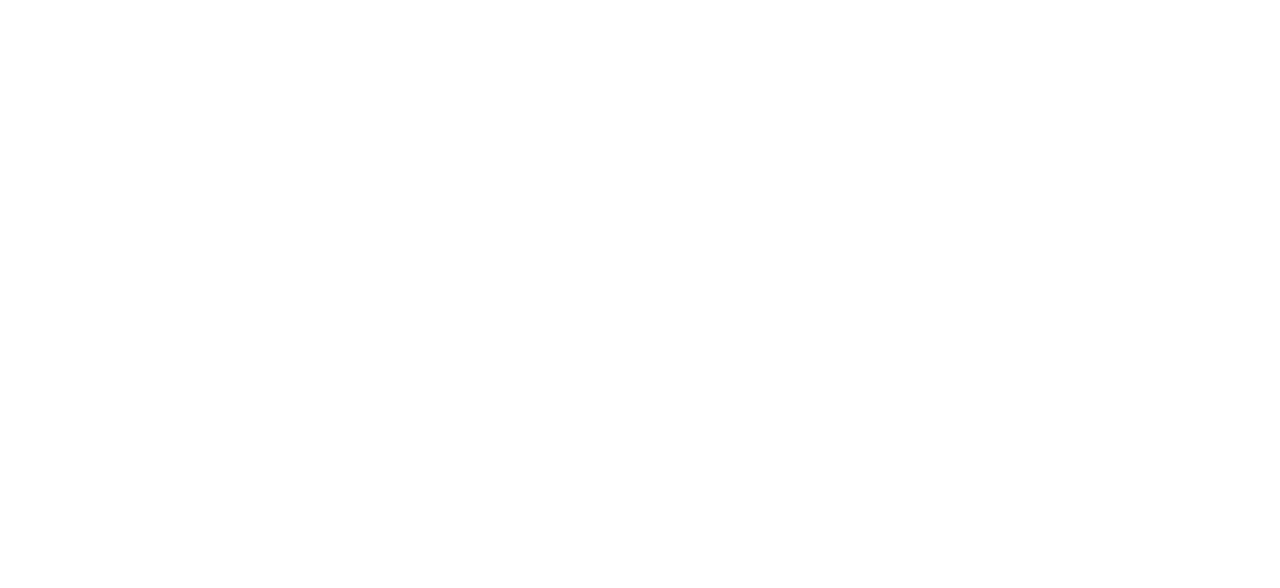
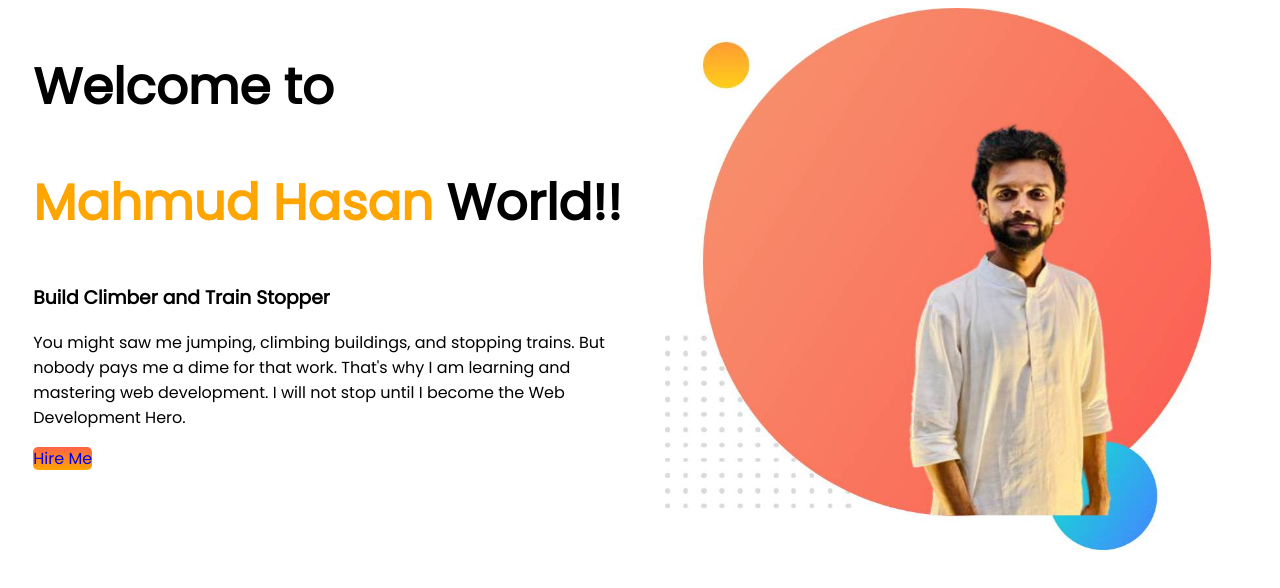
Before and after one commit to MAHMUDHASANSADI/developer-portfolio, a plain HTML site: page index.html in a window 1280 px wide. Drawn offline with Linux system fonts and the light colour scheme.

Commit message:
halfprojectdone

```diff
--- a/index.html
+++ b/index.html
@@ -1,13 +1,36 @@
 <!DOCTYPE html>
 <html lang="en">
+
 <head>
     <meta charset="UTF-8">
     <meta http-equiv="X-UA-Compatible" content="IE=edge">
     <meta name="viewport" content="width=device-width, initial-scale=1.0">
     <title>Mahmud Hasan Portfolio</title>
+    <link rel="preconnect" href="https://fonts.googleapis.com">
+    <link rel="preconnect" href="https://fonts.gstatic.com" crossorigin>
+    <link href="https://fonts.googleapis.com/css2?family=Poppins&display=swap" rel="stylesheet">
     <link rel="stylesheet" href="style.css">
 </head>
+
 <body>
+    <section>
+        <div class="half-width">
+            <h1>Welcome to</h1>
 
+            <h1><span class="orange-color">Mahmud Hasan</span> World!!</h1>
+
+            <h3>Build Climber and Train Stopper</h3>
+            <p>You might saw me jumping, climbing buildings, and stopping trains. But nobody pays me a dime for that
+                work. That's why I am learning and mastering web development. I will not stop until I become the Web
+                Development Hero.</p>
+            <a class="link-button" target="_blank"
+                href="https://www.linkedin.com/feed/?trk=guest_homepage-basic_nav-header-signin">Hire
+                Me</a>
+        </div>
+        <div class="half-width">
+            <img src="showoff/my-bg.jpg" alt="">
+        </div>
+    </section>
 </body>
+
 </html>
--- a/style.css
+++ b/style.css
@@ -0,0 +1,27 @@
+body{
+    font-family: 'Poppins', sans-serif;
+}
+h1{
+    font-size: 50px;
+}
+.orange-color{
+    color: orange;
+}
+section{
+    display: flex;
+}
+.half-width{
+    width: 50%;
+    padding-left: 2%;
+
+}
+.half-width img{
+    width: 90%;
+}
+.link-button{
+  text-decoration: none;
+ background-image: linear-gradient(tomato,orange);
+ padding: 20px,40px;
+ border-radius: 5px;
+
+}
```
Also changed, not shown: images/dream-bg.png (added), images/exp-bg.png (added), images/jhankar.png (added), images/jhankar2.png (added), images/my-bg.png (added), images/my-bg2.png (added), images/top-banner.png (added), showoff/my-bg.jpg (added), showoff/my-bg2.jpg (added), showoff/sadi.jpg (added), showoff/sadi2.jpg (added).
